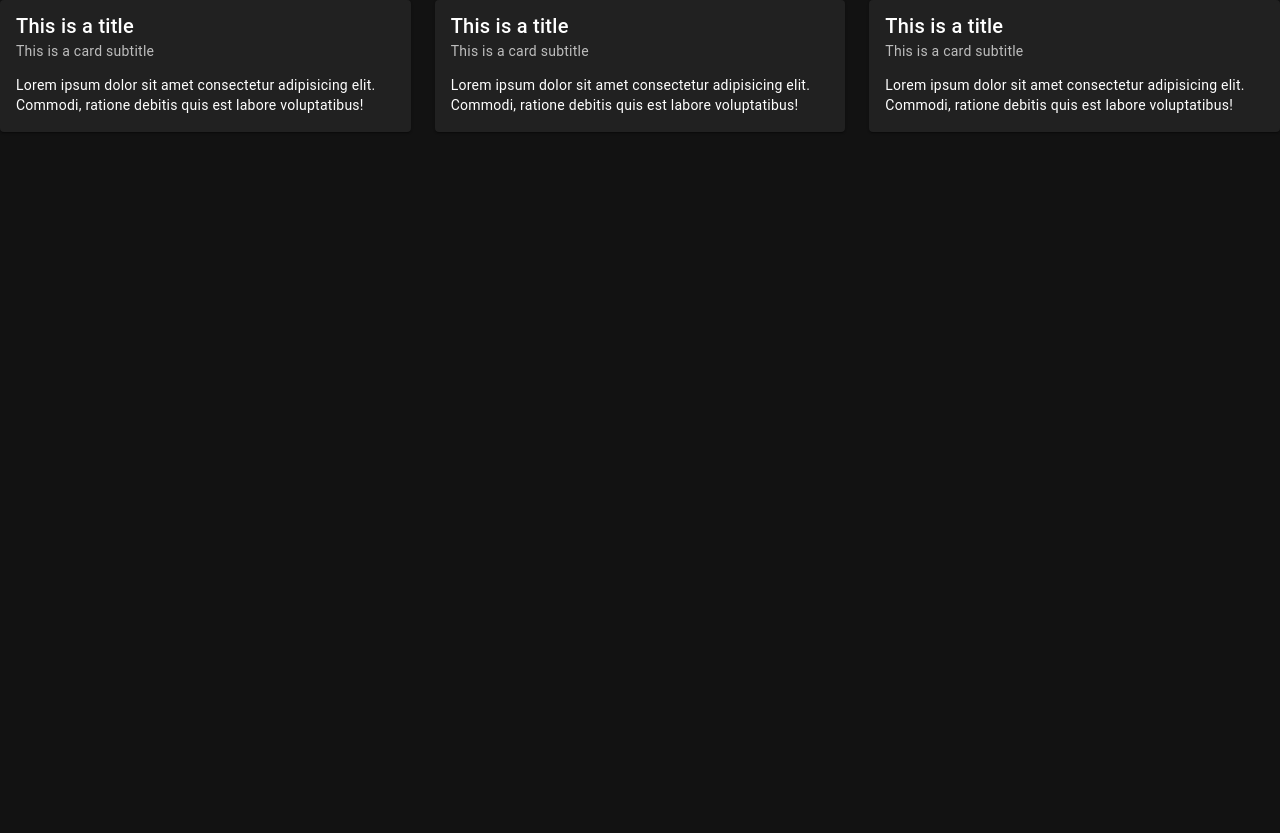
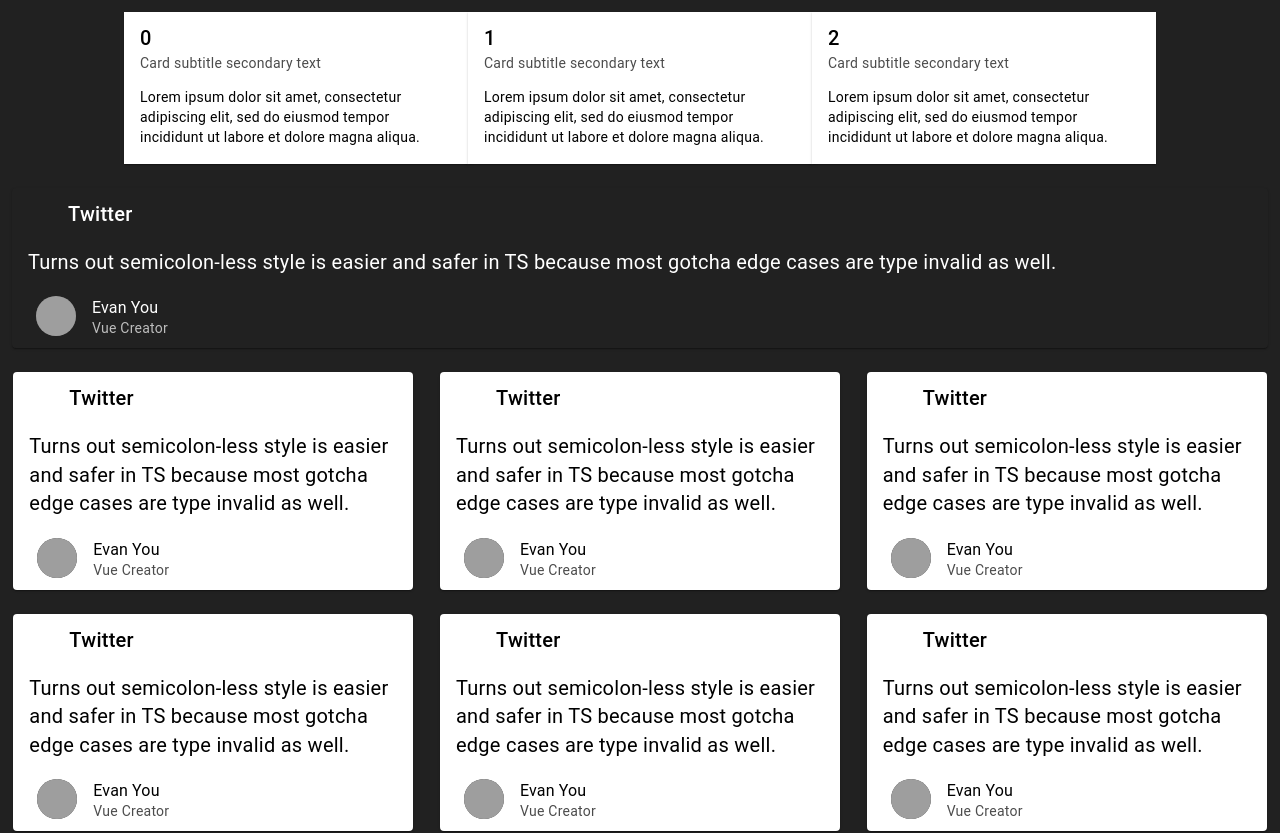
Before and after one commit to Raconer/portfolio-fe, a Nuxt app: page / in a window 1280 px wide. Shown: the top 833 px of the page. Before the commit the page ends 800 px from the top, so only its background shows below. Built offline with nearby package versions, Linux system fonts and the light colour scheme; grey boxes are pictures that could not be loaded.

Commit message:
feat - Main 화면 설정 및 기본 Component 설정 (#2)

```diff
--- a/assets/styles.css
+++ b/assets/styles.css
@@ -1,16 +1,5 @@
 html{
-    overflow: hidden;
 }
-
-.v-container{
-    background: #141517 !important;
-}
-
-/* theme */
-/*.def-theme{*/
-/*    background : #141517 !important;*/
-/*    color: white !important;*/
-/*}*/
 
 /* Common Size */
 .vh-100 {
--- /dev/null
+++ b/components/contents/list/card/CardList.vue
@@ -0,0 +1,36 @@
+<template>
+  <v-col cols="12" md="4">
+    <v-card
+        class="mx-auto"
+        color="white"
+        max-width="400"
+        title="Twitter"
+    >
+      <template v-slot:prepend>
+        <v-icon size="x-large"></v-icon>
+      </template>
+
+      <v-card-text class="text-h6 py-2">
+        Turns out semicolon-less style is easier and safer
+        in TS because most gotcha edge cases are type invalid as well.
+      </v-card-text>
+
+      <v-card-actions>
+        <v-list-item class="w-100">
+          <template v-slot:prepend>
+            <v-avatar
+                color="grey-darken-3"
+                image="https://avataaars.io/?avatarStyle=Transparent&topType=ShortHairShortCurly&accessoriesType=Prescription02&hairColor=Black&facialHairType=Blank&clotheType=Hoodie&clotheColor=White&eyeType=Default&eyebrowType=DefaultNatural&mouthType=Default&skinColor=Light"
+            ></v-avatar>
+          </template>
+          <v-list-item-title>Evan You</v-list-item-title>
+          <v-list-item-subtitle>Vue Creator</v-list-item-subtitle>
+        </v-list-item>
+      </v-card-actions>
+    </v-card>
+  </v-col>
+</template>
+
+<script setup lang="ts">
+
+</script>
--- /dev/null
+++ b/components/contents/notice/DefNotice.vue
@@ -0,0 +1,51 @@
+<template>
+  <v-card
+      v-for="(notice, i) in noticeList"
+      :key="i"
+      class="pa-0 rounded-0"
+      :class="getNoticeListClass(i)"
+      color="white"
+      max-width="344"
+  >
+    <v-card-item>
+      <v-card-title>
+        {{ notice.id }}
+      </v-card-title>
+
+      <v-card-subtitle>
+        Card subtitle secondary text
+      </v-card-subtitle>
+    </v-card-item>
+
+    <v-card-text>
+      Lorem ipsum dolor sit amet, consectetur adipiscing elit, sed do eiusmod tempor incididunt ut labore et dolore
+      magna aliqua.
+    </v-card-text>
+  </v-card>
+</template>
+<script lang="ts">
+import type {DefNotice} from "~/types/notice/Notice";
+import {defineComponent} from "vue";
+
+export default defineComponent({
+  props: {
+    noticeList: {
+      type: Array as () => DefNotice[],
+      default: () => [], // 함수를 이용하여 빈 배열로 초기화
+      required: false
+    }
+  },
+  methods: {
+    getNoticeListClass(i: number): void | String {
+      let noticeCnt = this.noticeList.length
+      if (noticeCnt == 1) {
+        return "rounded-lg"
+      } else if (i == 0) {
+        return "rounded-s-lg"
+      } else if (i == noticeCnt - 1) {
+        return "rounded-e-lg"
+      }
+    }
+  }
+})
+</script>
--- /dev/null
+++ b/components/footer/DefFooter.vue
@@ -0,0 +1,13 @@
+<template>
+  <v-footer>
+    <v-row justify="center">
+      <v-col class="text-center mt-4" cols="12">
+        {{ new Date().getFullYear() }} — <strong>Vuetify</strong>
+      </v-col>
+    </v-row>
+  </v-footer>
+</template>
+
+<script setup lang="ts">
+
+</script>
--- a/components/header/DefHeader.vue
+++ b/components/header/DefHeader.vue
@@ -19,7 +19,8 @@
     </v-toolbar>
 </template>
 <script lang="ts">
-export default {
+import {defineComponent} from "vue";
+export default defineComponent ({
   props:{
     rail:{
       type: Boolean,
@@ -31,7 +32,7 @@
         this.$emit("onSideBar", !this.rail)
     }
   }
-}
+})
 </script>
 <style lang="css" >
   /* 2. DefHeader */
--- a/components/side/DefSide.vue
+++ b/components/side/DefSide.vue
@@ -1,5 +1,5 @@
 <template>
-  <v-layout class="vh-100">
+  <v-layout class="h-100">
       <v-navigation-drawer
           class="def-theme"
           :rail="rail"
--- a/layouts/Default.vue
+++ b/layouts/Default.vue
@@ -7,14 +7,13 @@
         </v-card>
       </v-row>
       <v-row no-gutters>
-        <v-sheet class="w-100 vh-100 d-flex">
+        <v-sheet class="w-100 d-flex">
           <v-sheet >
             <def-side :rail/>
           </v-sheet>
-          <v-sheet class="w-100 content pa-3" >
-            <slot class="def-theme"/>
-          </v-sheet>
+          <slot/>
         </v-sheet>
+        <def-footer/>
       </v-row>
     </v-layout>
   </v-container>
--- a/pages/index.vue
+++ b/pages/index.vue
@@ -1,47 +1,71 @@
 <template>
+  <v-sheet class="w-100 content pa-3">
+    <v-row
+        class="justify-center"
+        align="center"
+        no-gutters
+    >
+      <def-notice :noticeList />
+    </v-row>
     <v-row>
-    <v-col cols="12" md="4">
+      <v-col cols="12">
         <v-card
-          subtitle="This is a card subtitle"
-          text="Lorem ipsum dolor sit amet consectetur adipisicing elit. Commodi, ratione debitis quis est labore voluptatibus!"
-          title="This is a title"
-      ></v-card>
-    </v-col>
-
-    <v-col cols="12" md="4">
-      <v-card>
-        <template v-slot:title>
-          This is a title
+            class="mx-auto"
+            title="Twitter"
+        >
+          <template v-slot:prepend>
+            <v-icon size="x-large"></v-icon>
           </template>
 
-        <template v-slot:subtitle>
-          This is a card subtitle
+          <v-card-text class="text-h6 py-2">
+            Turns out semicolon-less style is easier and safer
+            in TS because most gotcha edge cases are type invalid as well.
+          </v-card-text>
+
+          <v-card-actions>
+            <v-list-item class="w-100">
+              <template v-slot:prepend>
+                <v-avatar
+                    color="grey-darken-3"
+                    image="https://avataaars.io/?avatarStyle=Transparent&topType=ShortHairShortCurly&accessoriesType=Prescription02&hairColor=Black&facialHairType=Blank&clotheType=Hoodie&clotheColor=White&eyeType=Default&eyebrowType=DefaultNatural&mouthType=Default&skinColor=Light"
+                ></v-avatar>
               </template>
-
-        <template v-slot:text>
-          Lorem ipsum dolor sit amet consectetur adipisicing elit. Commodi, ratione debitis quis est labore
-          voluptatibus!
-        </template>
-      </v-card>
-    </v-col>
-
-    <v-col cols="12" md="4">
-      <v-card>
-        <v-card-item>
-          <v-card-title>This is a title</v-card-title>
-
-          <v-card-subtitle>This is a card subtitle</v-card-subtitle>
-        </v-card-item>
-
-        <v-card-text>
-          Lorem ipsum dolor sit amet consectetur adipisicing elit. Commodi, ratione debitis quis est labore
-          voluptatibus!
-        </v-card-text>
+              <v-list-item-title>Evan You</v-list-item-title>
+              <v-list-item-subtitle>Vue Creator</v-list-item-subtitle>
+            </v-list-item>
+          </v-card-actions>
         </v-card>
       </v-col>
     </v-row>
+    <v-row>
+      <card-list v-for="i in 30" :key="i"/>
+    </v-row>
+  </v-sheet>
 </template>
 
 <script lang="ts">
-definePageMeta({})
+import type {DefNotice} from "~/types/notice/Notice";
+import {defineComponent} from "vue";
+const test_noticeList: DefNotice[] = [
+  {
+    id: 0,
+    text: "테스트1"
+  }, {
+    id: 1,
+    text: "테스트2"
+  }, {
+    id: 2,
+    text: "테스트2"
+  }
+];
+
+export default defineComponent({
+  data(){
+    return {
+      noticeList : test_noticeList
+    }
+  }
+})
+
+// definePageMeta({})
 </script>
--- /dev/null
+++ b/types/notice/Notice.ts
@@ -0,0 +1,4 @@
+export interface DefNotice{
+    id: number,
+    text: String
+}
```
Lines whose indentation alone changed are shown as unchanged.
